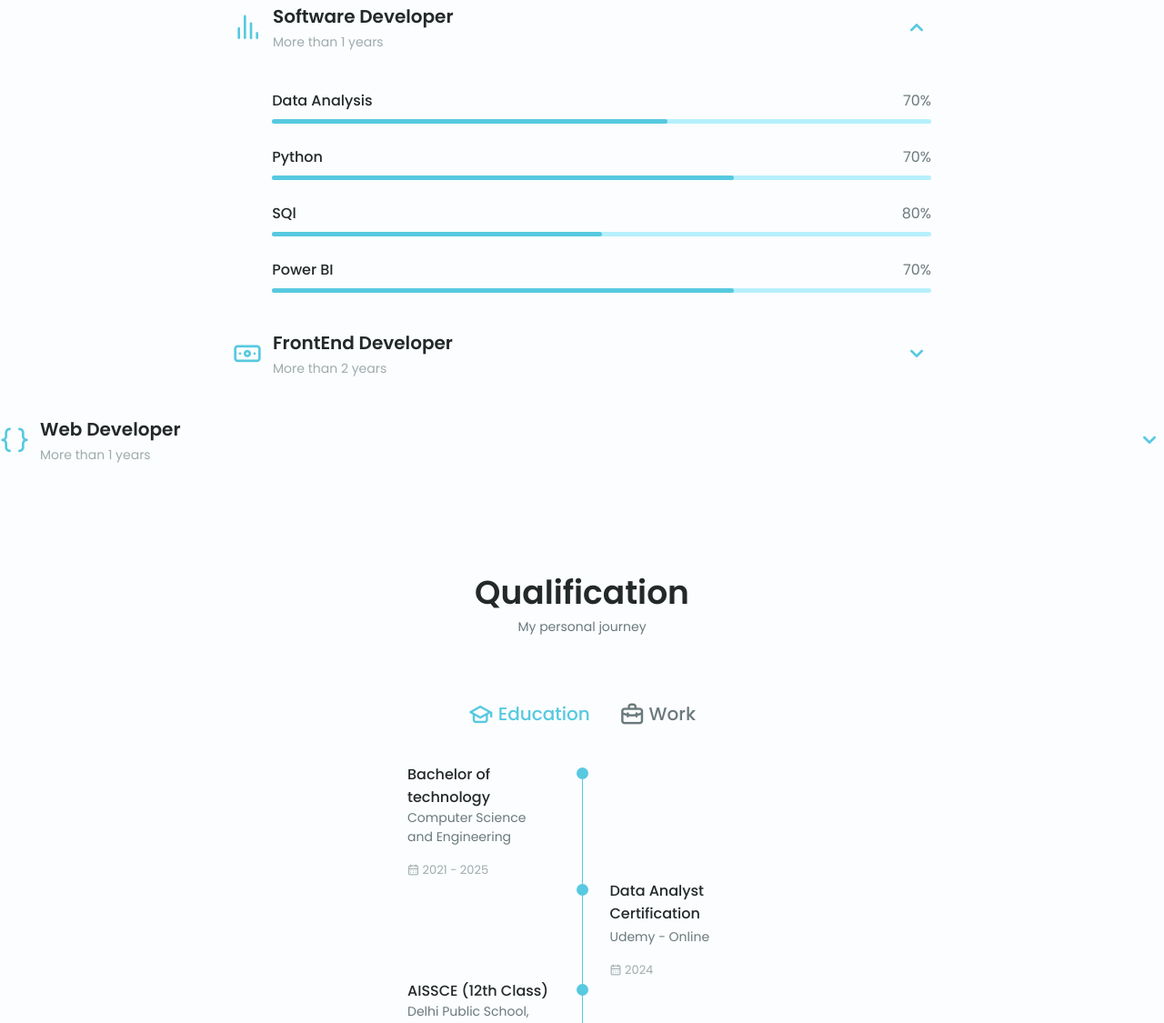
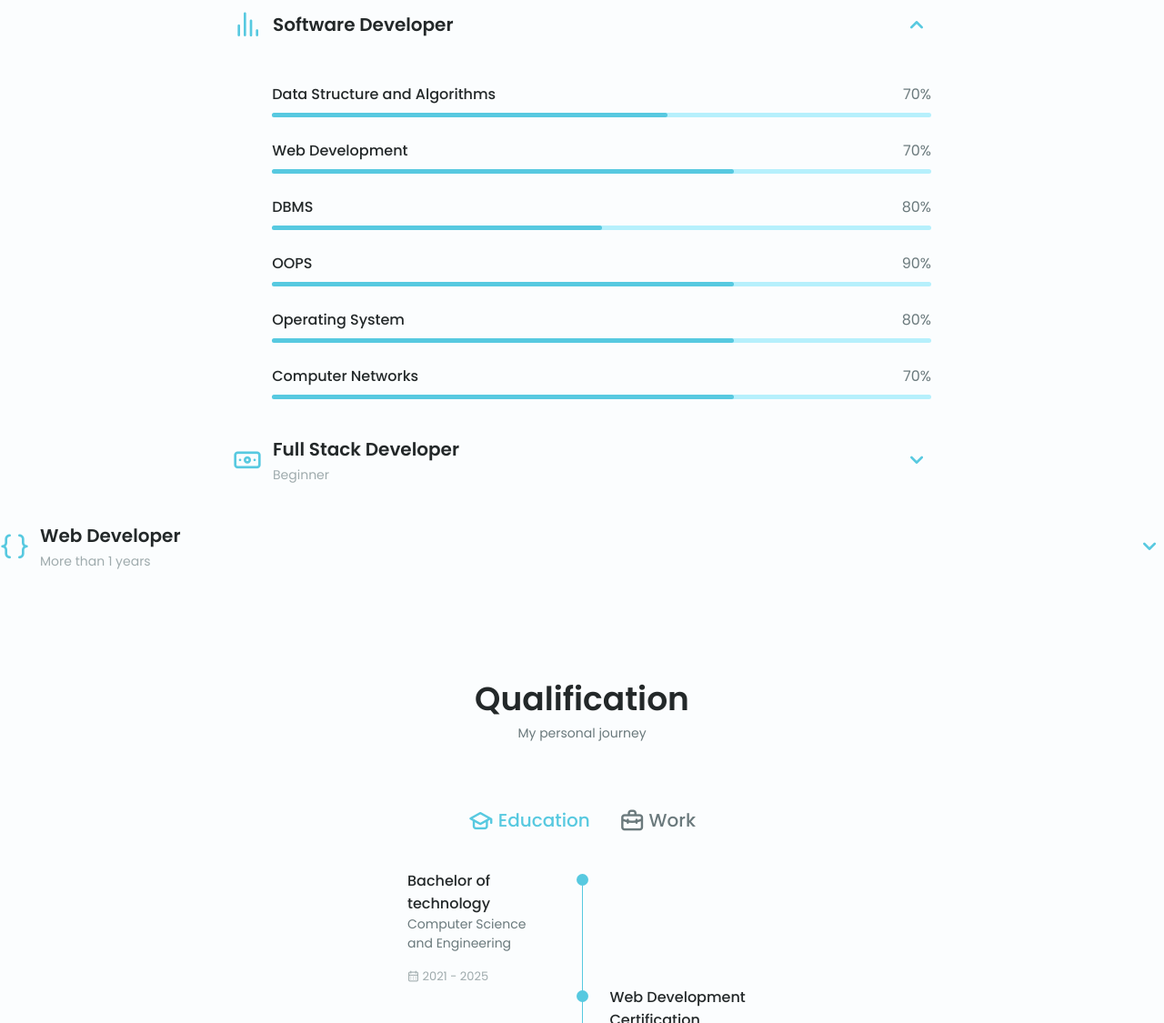
Before and after one commit to AshutoshCV/PortfolioNew, a plain HTML site: page index.html in a window 1280 px wide. Shown: the part 1675-2800 px from the top of the page at 91% size. Drawn offline with nearby package versions, Linux system fonts and the light colour scheme.

Commit message:
Update index.html

```diff
--- a/index.html
+++ b/index.html
@@ -110,8 +110,7 @@
                     <div class="home__data">
                         <h1 class="home__title">Hi, I'am Ashutosh</h1>
                         <h3 class="home__subtitle">Software Developer</h3>
-                        <p class="home__description">I am Software Developer Enthusiasm and gaining Data Analytical
-                            Skills with quality work.</p>
+                        <p class="home__description">I am a Software development enthusiast with knowledge of latest technologies and skills.</p>
                         <a href="#contact" class="button button--flex home__button">
                             Contact Me<i class="uil uil-message button__icon"></i>
                         </a>
@@ -137,8 +136,7 @@
                 <img src="packages/images/pras-2.jpg" alt="" class="about__img" height="350px">
                 <div class="about__data">
                     <p class="about__description">
-                        Software Developer, with extensive knowledge and years of experience,
-                        a Mentor and other data analysis with delivering quality work.
+                        Software Developer, with extensive knowledge and significant experience in working on various projects.
                     </p>
                     <div class="about__info">
                         <div>
@@ -177,7 +175,7 @@
                             <i class="uil uil-analytics skills__icon"></i>
                             <div>
                                 <h1 class="skills__title">Software Developer</h1>
-                                <span class="skills__subtitle">More than 1 years</span>
+                                <!-- <span class="skills__subtitle">More than 1 years</span> -->
                             </div>
 
                             <i class="uil uil-angle-down skills__arrow"></i>
@@ -185,7 +183,7 @@
                         <div class="skills__list grid">
                             <div class="skills__data">
                                 <div class="skills__titles">
-                                    <h3 class="skills__name">Data Analysis</h3>
+                                    <h3 class="skills__name">Data Structure and Algorithms</h3>
                                     <span class="skills__number">70%</span>
                                 </div>
                                 <div class="skills__bar">
@@ -194,7 +192,7 @@
                             </div>
                             <div class="skills__data">
                                 <div class="skills__titles">
-                                    <h3 class="skills__name">Python</h3>
+                                    <h3 class="skills__name">Web Development</h3>
                                     <span class="skills__number">70%</span>
                                 </div>
                                 <div class="skills__bar">
@@ -203,22 +201,46 @@
                             </div>
                             <div class="skills__data">
                                 <div class="skills__titles">
-                                    <h3 class="skills__name">SQl</h3>
+                                    <h3 class="skills__name">DBMS</h3>
                                     <span class="skills__number">80%</span>
                                 </div>
                                 <div class="skills__bar">
                                     <span class="skills__percentage skills__sql"></span>
                                 </div>
                             </div>
+
+
                            <div class="skills__data">
                                 <div class="skills__titles">
-                                    <h3 class="skills__name">Power BI</h3>
+                                    <h3 class="skills__name">OOPS</h3>
+                                    <span class="skills__number">90%</span>
+                                </div>
+                                <div class="skills__bar">
+                                    <span class="skills__percentage skills__google"></span>
+                                </div>
+                            </div>
+
+
+                           <div class="skills__data">
+                                <div class="skills__titles">
+                                    <h3 class="skills__name">Operating System</h3>
+                                    <span class="skills__number">80%</span>
+                                </div>
+                                <div class="skills__bar">
+                                    <span class="skills__percentage skills__google"></span>
+                                </div>
+                            </div>
+
+                           <div class="skills__data">
+                                <div class="skills__titles">
+                                    <h3 class="skills__name">Computer Networks</h3>
                                     <span class="skills__number">70%</span>
                                 </div>
                                 <div class="skills__bar">
                                     <span class="skills__percentage skills__google"></span>
                                 </div>
                             </div>
+
                         </div>
                     </div>
                     <!--==================== SKILLS 2 ====================-->
@@ -226,47 +248,51 @@
                         <div class="skills__header">
                             <i class="uil uil-money-bill skills__icon"></i>
                             <div>
-                                <h1 class="skills__title">FrontEnd Developer</h1>
-                                <span class="skills__subtitle">More than 2 years</span>
+                                <h1 class="skills__title">Full Stack Developer</h1>
+                                <span class="skills__subtitle">Beginner</span>
                             </div>
 
                             <i class="uil uil-angle-down skills__arrow"></i>
                         </div>
                         <div class="skills__list grid">
+
+
+
                             <div class="skills__data">
                                 <div class="skills__titles">
-                                    <h3 class="skills__name">Nodejs</h3>
-                                    <span class="skills__number">80%</span>
-                                </div>
-                                <div class="skills__bar">
-                                    <span class="skills__percentage skills__bank"></span>
-                                </div>
-                            </div>
-                            <!-- <div class="skills__data">
-                                <div class="skills__titles">
-                                    <h3 class="skills__name">Counters</h3>
+                                    <h3 class="skills__name">NodeJs</h3>
                                     <span class="skills__number">80%</span>
                                 </div>
                                 <div class="skills__bar">
                                     <span class="skills__percentage skills__counter"></span>
                                 </div>
-                            </div> -->
-                            <!-- <div class="skills__data">
+                            </div>
+                            <div class="skills__data">
                                     <div class="skills__titles">
-                                      <h3 class="skills__name">Google suite</h3>
+                                      <h3 class="skills__name">ExpressJs</h3>
                                       <span class="skills__number">70%</span>
                                     </div>
                                     <div class="skills__bar">
                                        <span class="skills__percentage skills__google"></span>
                                     </div>
                                 </div>
-                                <div class="skills__data"> -->
+                                <div class="skills__data">
                             <div class="skills__titles">
-                                <h3 class="skills__name">MS Office</h3>
+                                <h3 class="skills__name">JavaScript</h3>
                                 <span class="skills__number">90%</span>
                             </div>
                             <div class="skills__bar">
                                 <span class="skills__percentage skills__office"></span>
+                            </div>
+                        </div>
+<div class="skills__data">
+                            <div class="skills__titles">
+                                <h3 class="skills__name">APIs Testing</h3>
+                                <span class="skills__number">90%</span>
+                            </div>
+                            <div class="skills__bar">
+                                <span class="skills__percentage skills__office"></span>
+                            </div>
                         </div>
                       </div>
                     </div>
@@ -288,38 +314,38 @@
                     <div class="skills__list grid">
                          <div class="skills__data">
                                 <div class="skills__titles">
-                                <h3 class="skills__name">HTML</h3>
-                                <span class="skills__number">90%</span>
+                                    <h3 class="skills__name">NodeJs</h3>
+                                    <span class="skills__number">80%</span>
                                 </div>
                                 <div class="skills__bar">
-                                <span class="skills__percentage skills__html"></span>
+                                    <span class="skills__percentage skills__counter"></span>
                                 </div>
                             </div>
                             <div class="skills__data">
                                     <div class="skills__titles">
-                                <h3 class="skills__name">CSS</h3>
-                                <span class="skills__number">80%</span>
+                                      <h3 class="skills__name">ExpressJs</h3>
+                                      <span class="skills__number">70%</span>
                                     </div>
                                     <div class="skills__bar">
-                                <span class="skills__percentage skills__css"></span>
+                                       <span class="skills__percentage skills__google"></span>
                                     </div>
                                 </div>
                                 <div class="skills__data">
                             <div class="skills__titles">
                                 <h3 class="skills__name">JavaScript</h3>
-                                <span class="skills__number">60%</span>
+                                <span class="skills__number">90%</span>
                             </div>
                             <div class="skills__bar">
-                                <span class="skills__percentage skills__js"></span>
+                                <span class="skills__percentage skills__office"></span>
                             </div>
                         </div>
 <div class="skills__data">
                             <div class="skills__titles">
-                                <h3 class="skills__name">WordPress</h3>
-                                <span class="skills__number">70%</span>
+                                <h3 class="skills__name">APIs Testing</h3>
+                                <span class="skills__number">90%</span>
                             </div>
                             <div class="skills__bar">
-                                <span class="skills__percentage skills__wordpress"></span>
+                                <span class="skills__percentage skills__office"></span>
                             </div>
                         </div>
                     </div>
@@ -375,7 +401,7 @@
                             </div>
 
                             <div>
-                                <h3 class="qualification__title">Data Analyst Certification</h3>
+                                <h3 class="qualification__title">Web Development Certification</h3>
                                 <span class="qualification__subtitle">Udemy - Online</span>
                                 <div class="qualification__calendar">
                                     <i class="uil uil-calendar-alt"></i>
@@ -429,7 +455,7 @@
                         <div class="qualification__data">
                             <div>
                                 <h3 class="qualification__title">FrontEnd Developer</h3>
-                                <span class="qualification__subtitle">Virtual Intership (Codsoft)</span>
+                                <span class="qualification__subtitle">Virtual Intership (Codesoft)</span>
                                 <div class="qualification__calendar">
                                     <i class="uil uil-calendar-alt"></i>
                                     2023
@@ -521,9 +547,9 @@
                                     <p>Maintenance and Support.</p>
                                 </li>
 
-                                <li class="services__modal-service">
+                                <!-- <li class="services__modal-service">
                                     <i class="uil uil-check-circle services__modal-icon"></i>
-                                    <p></p>
+                                    <p></p> -->
                                 </li>
                             </ul>
                         </div>
@@ -531,7 +557,7 @@
                 </div>
 
                 <!--==================== SERVICES 2 ====================-->
-                <div class="services__content">
+                <!-- <div class="services__content">
                     <div>
                         <i class="uil uil-money-bill skills__icon"></i>
                         <h3 class="services__title">Data Analyst<br> </h3>
@@ -569,7 +595,7 @@
                             </ul>
                         </div>
                     </div>
-                </div>
+                </div> -->
 
                 <!--==================== SERVICES 3 ====================-->
                 <div class="services__content">
@@ -603,10 +629,10 @@
                                     <p>I create event elements for interactions.</p>
                                 </li>
 
-                                <li class="services__modal-service">
+                                <!-- <li class="services__modal-service">
                                     <i class="uil uil-check-circle services__modal-icon"></i>
                                     <p>Well trained in WordPress.</p>
-                                </li>
+                                </li> -->
                             </ul>
                         </div>
                     </div>
@@ -625,19 +651,19 @@
                 <div class="swiper-wrapper">
                     <!--==================== PORTFOLIO 1 ====================-->
 
-                    <div class="portfolio__content grid swiper-slide">
+                    <!-- <div class="portfolio__content grid swiper-slide">
                         <img src="./packages/images/portfolio1.jpg" alt="" class="portfolio__img">
 
                         <div class="portfolio_">
                             <h3 class="portfolio__title">Modern Dashboard</h3>
-                            <p class="portfolio__description">Data analytical dashboard adaptable to all devices,
+                            <p class="portfolio__description">Data analitical dashboard adaptable to all devices,
                                 with ui components and animated interactions.</p>
                             <a href="#" class="button button--flex button--small portfolio__button">
                                 Demo
                                 <i class="uil uil-arrow-right button__icon"></i>
                             </a>
                         </div>
-                    </div>
+                    </div> -->
 
                     <!--==================== PORTFOLIO 2 ====================-->
 
@@ -709,7 +735,7 @@
         </section>
 
         <!--==================== TESTIMONIAL ====================-->
-<!--         <section class="testimonial section">
+        <section class="testimonial section">
 
             <h2 class="section__title">Testimonials</h2>
             <span class="section__subtitle">My client saying</span>
@@ -717,7 +743,7 @@
             <div class="testimonial__container container swiper-container">
                 <div class="swiper-wrapper">
                     <!--==================== TESTIMONIAL 1 ====================-->
-<!--                     <div class="testimonial__content swiper-slide">
+                    <div class="testimonial__content swiper-slide">
                         <div class="testimonial__data">
                             <div class="testimonial__header">
                                 <img src="./packages/images/arun.PNG" alt="" class="testimonial__img">
@@ -739,9 +765,9 @@
                         <p class="testimonial__description">I get a good impression, I carry out my project with all the
                             possible quality and attention and support 24 hours a day.
                         </p>
-                    </div> -->
+                    </div>
                     <!--==================== TESTIMONIAL 2 ====================-->
-<!--                     <div class="testimonial__content swiper-slide">
+                    <div class="testimonial__content swiper-slide">
                         <div class="testimonial__data">
                             <div class="testimonial__header">
                                 <img src="./packages/images/yuga.PNG" alt="" class="testimonial__img">
@@ -763,9 +789,9 @@
                         <p class="testimonial__description">I get a good impression, I carry out my project with all the
                             possible quality and attention and support 24 hours a day.
                         </p>
-                    </div> -->
+                    </div>
                     <!--==================== TESTIMONIAL 3 ====================-->
-<!--                     <div class="testimonial__content swiper-slide">
+                    <div class="testimonial__content swiper-slide">
                         <div class="testimonial__data">
                             <div class="testimonial__header">
                                 <img src="./packages/images/shenan.PNG" alt="" class="testimonial__img">
@@ -790,10 +816,10 @@
                 </div>
 
                 <!--Add pagination-->
-<!--                 <div class="swiper-pagination swiper-pagination-testimonial"></div>
+                <div class="swiper-pagination swiper-pagination-testimonial"></div>
             </div>
-        </section> -->
- -->
+        </section>
+
         <!--==================== CONTACT ME ====================-->
         <section class="contact section" id="contact">
             <h2 class="section__title">Contact me</h2>
```
Lines whose indentation alone changed are shown as unchanged.
